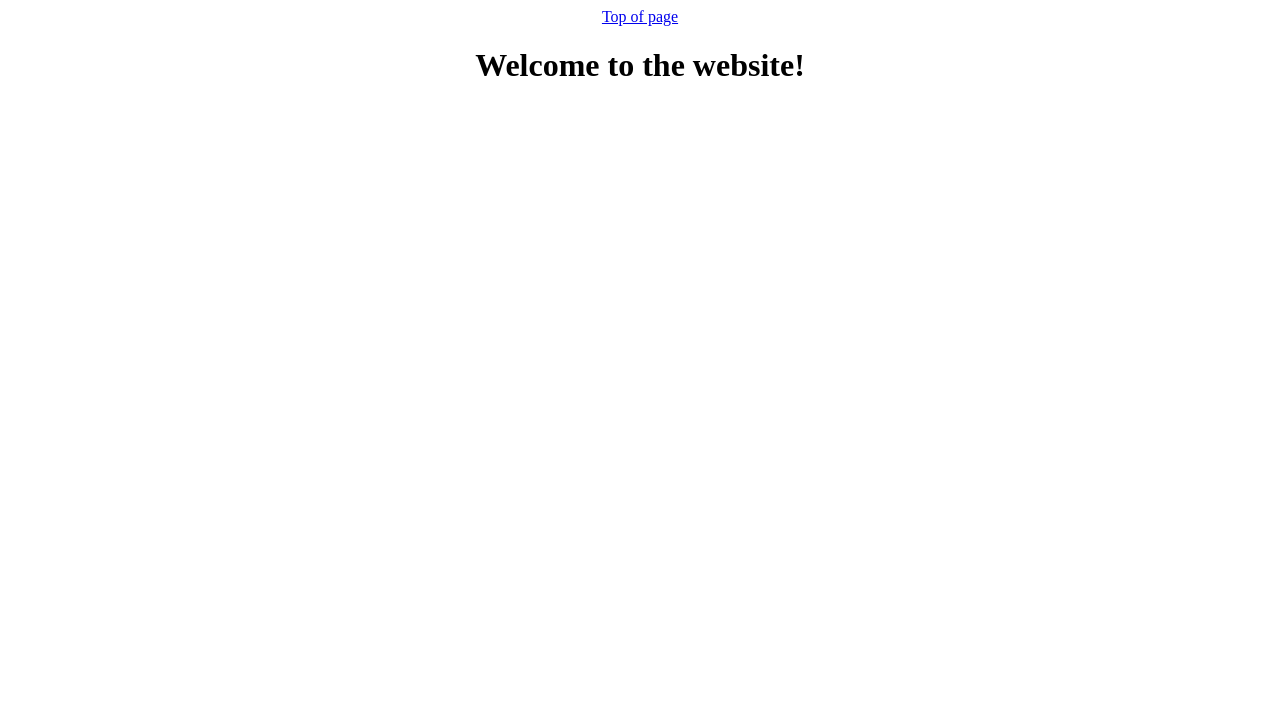
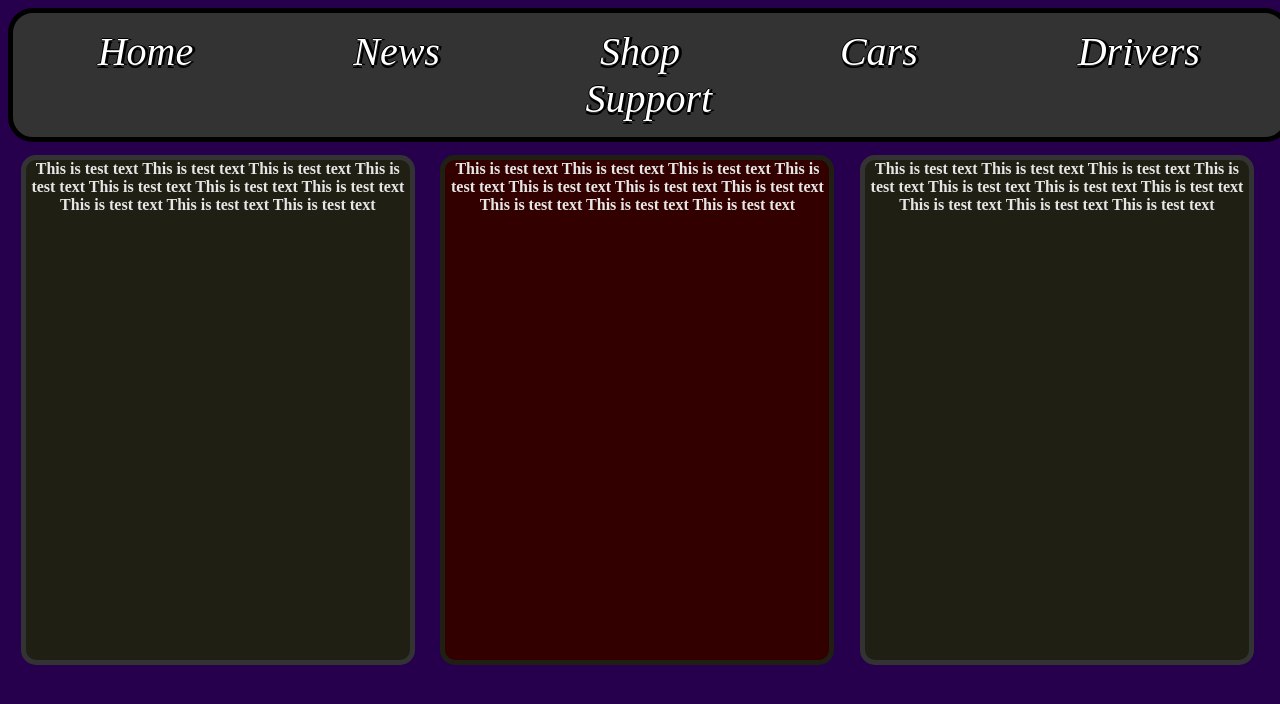
Before and after one commit to hoborja/COMP205-Group2, a plain HTML site: page index.html in a window 1280 px wide. Drawn offline with Linux system fonts and the light colour scheme.

Commit message:
added some css, my colors suck

```diff
--- a/index.html
+++ b/index.html
@@ -2,12 +2,33 @@
 <html>
     <head>
         <link rel="stylesheet" type="text/css" href="indexstyle.css">
-        <title>Web title goes here</title>
-        <nav> <!--Navigation bar-->
-            <a href=#top>Top of page</a>
-        </nav>
+        <title>Race of Death</title>
+        <div id="topnav"><!--Navigation bar-->
+            <nav>
+                Home
+                News
+                Shop
+                Cars
+                Drivers
+                Support
+            </nav>
+        </div>
     </head>
-    <body id="top">
-        <h1>Welcome to the website!</h1>
+    <body><!--Just Testing Looks!!-->
+        <div class="main">
+            <P class="p1">
+                This is test text This is test text This is test text This is test text This is test text
+                This is test text This is test text This is test text This is test text This is test text
+
+            </P>
+            <p class="p2">
+                This is test text This is test text This is test text This is test text This is test text
+                This is test text This is test text This is test text This is test text This is test text
+            </p>
+            <p class="p1">
+                This is test text This is test text This is test text This is test text This is test text
+                This is test text This is test text This is test text This is test text This is test text
+            </p>
+        </div>
     </body>
 </html>
--- a/indexstyle.css
+++ b/indexstyle.css
@@ -1,4 +1,54 @@
-/*align all body content to centre*/
+/* Jamie sucks at color schemes please fix!!!!! */
+.main{
+
+
+}
+/* Style all paragraphs under main class, with borders, three paragraph boxes per-row*/
+.main p{
+    text-align: center;
+    font-family:"Lucida Calligraphy";
+    font-weight: bold;
+    float: left;
+    margin: 1%;
+    width: 30%;
+    height: 500px;
+
+}
+ /*different paragraph box styles*/
+.p1{
+    background-color: rgb(31, 31, 20);
+    border: 5px solid rgb(51, 51, 51);
+    border-radius: 15px;
+    padding: 20 px;
+    color: rgb(230, 230, 230);
+}
+.p2{
+    background-color: rgb(51, 0, 0);
+    border: 5px solid rgb(31, 31, 20);
+    border-radius: 15px;
+    padding: 20 px;
+    color: rgb(230, 230, 230);
+}
+
+
+/*body force site to fit any size set background color*/
 body {
-    text-align: center;
+    height:100%;
+    width:100%;
+    background-color: rgb(38, 0, 77);
 }
+/* Css for bav bar*/
+#topnav {
+    height: 5%; width:97%;
+    text-align:center;
+    border: 5px solid rgb(0,0,0);
+    border-radius: 25px;
+    padding: 15px;
+    background-color: rgb(51, 51, 51);
+    font-family: "cooper";
+    font-style: oblique;
+    word-spacing: 150px;
+    font-size: 2.5em;
+    color:  rgb(255,255,255);
+    text-shadow: -1px 0 black, 0 3px black, 3px 0 black, 0 -1px black;
+}
```
